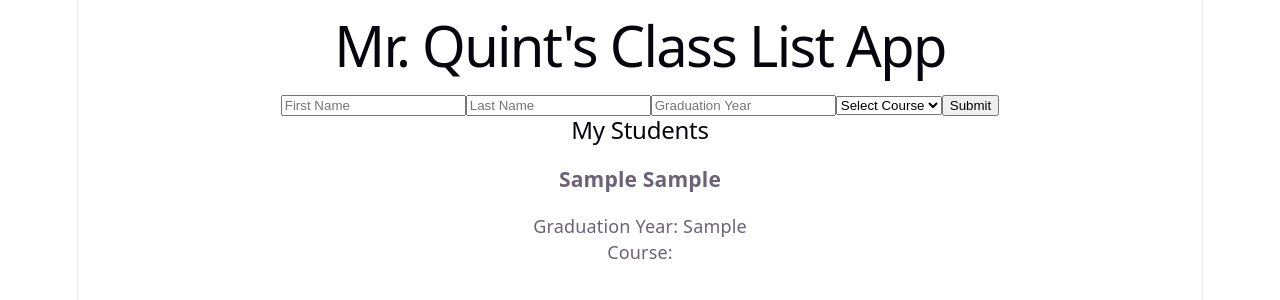
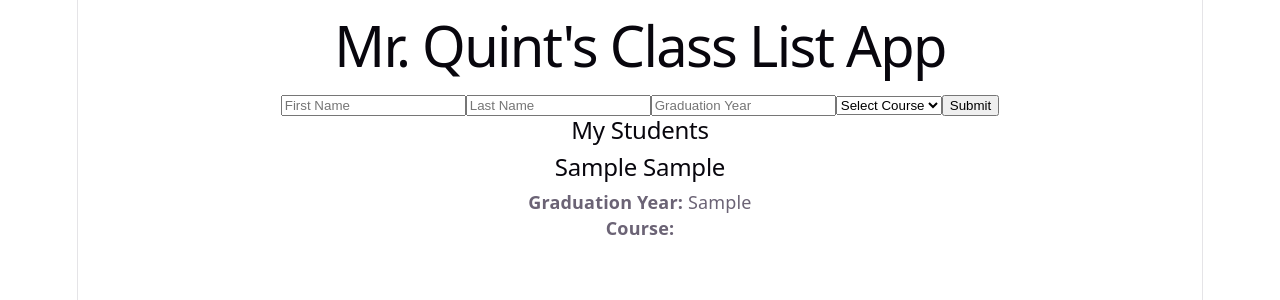
Before and after one commit to mquint18/Week8new, a React (Vite) app: page / in a window 1280 px wide. Both pictures are taken after typing "Sample", "Sample", "Sample" into the empty fields and a click on the button "Submit". Shown: the top 300 px of the page. Built offline with nearby package versions, Linux system fonts and the light colour scheme.

Commit message:
updated student card component

```diff
--- a/src/App.jsx
+++ b/src/App.jsx
@@ -1,6 +1,5 @@
 import { useState } from 'react'
 import Header from './Components/Header'
-import StudentList from './Pages/StudentList'
 import StudentForm from './Pages/StudentForm'
 
 import './App.css'
--- /dev/null
+++ b/src/Components/StudentCard.jsx
@@ -0,0 +1,27 @@
+
+
+function StudentCard({student}) {
+
+        return (
+            <div className= "student-card">
+
+            <h2>
+                {student.firstName} {student.lastName}
+            </h2>
+
+            <p>
+                <strong>Graduation Year: </strong>{" "}
+                    {student.gradYear}
+            </p>
+
+            <p>
+                <strong> Course: </strong> { " "}
+                    {student.course}
+            </p>
+
+            </div>
+        )
+
+}
+
+export default StudentCard;
--- a/src/Pages/StudentForm.jsx
+++ b/src/Pages/StudentForm.jsx
@@ -1,6 +1,7 @@
 import { useState } from "react";
 import NewInput from "../Components/NewInput";
 import Button from "../Components/Button";
+import StudentCard from "../Components/StudentCard";
 
 
 function StudentForm(){
@@ -86,27 +87,21 @@ function StudentForm(){
             </form>
 
 
+            <div>
+            <h2>My Students</h2>
+
             <div className="student-list">
-            <h2>My Students</h2>
-            <div>
-                {students.map((s, index) => (
-            <div key={index}>
-            <h3>
-                {s.firstName} {s.lastName}
-            </h3>
-
-            <p>Graduation Year: {s.gradYear}</p>
-            <p>Course: {s.course}</p>
-            </div>
-  ))}
+             {students.map((student, index) => (
+            <StudentCard
+                key={index}
+                student={student}
+            />
+             ))}
             </div>
 
+            </div>
+            </div>
 
-
-
-        </div>
-        </div>
-    )
-}
+        )}
 
 export default StudentForm;
```
Also changed, not shown: src/Pages/StudentCard.jsx (added).
